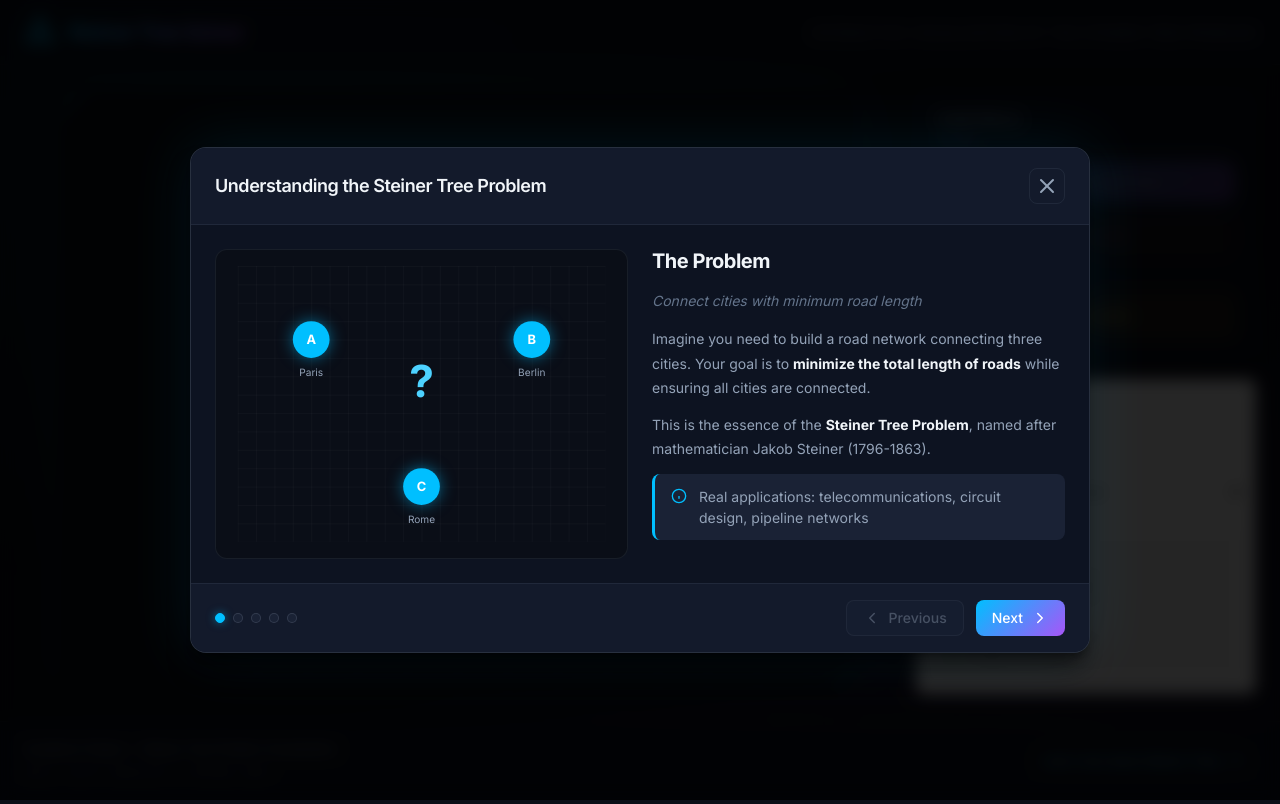
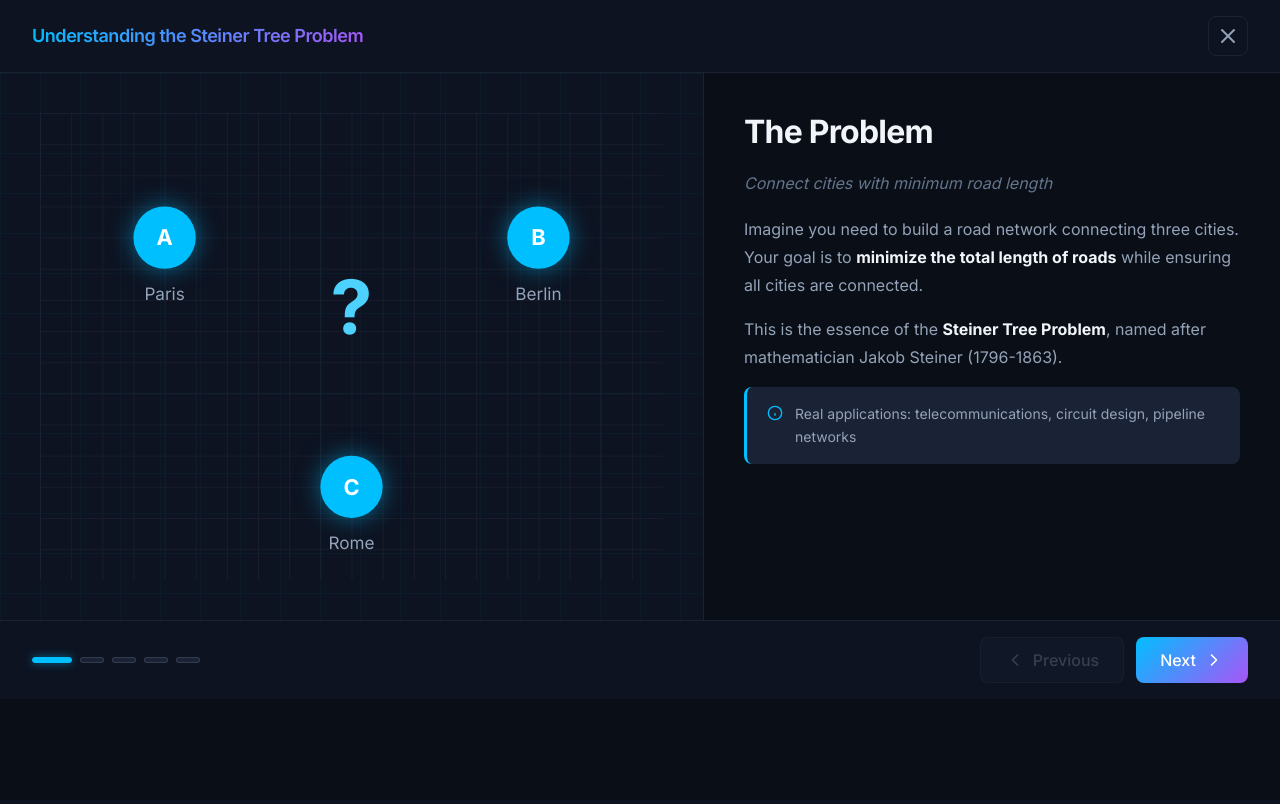
Before and after one commit to sadlowe/steiner-tree-solver, an Angular app in the folder frontend/: page / in a window 1280 px wide. Built offline with nearby package versions, Linux system fonts and the light colour scheme.

Commit message:
feat(frontend): redesign tutorial as fullscreen slides with detailed content

```diff
--- a/frontend/src/app/app.component.html
+++ b/frontend/src/app/app.component.html
@@ -3,7 +3,7 @@
   <app-introduction></app-introduction>
 
   <!-- Header -->
-  <app-header></app-header>
+  <app-header (tutorialClick)="openTutorial()"></app-header>
   <!-- Main Content -->
   <main class="main-content">
     <div class="content-wrapper">
--- a/frontend/src/app/app.component.ts
+++ b/frontend/src/app/app.component.ts
@@ -1,4 +1,4 @@
-import { Component } from '@angular/core';
+import { Component, ViewChild } from '@angular/core';
 import { CommonModule } from '@angular/common';
 import { Point, Edge, SteinerResult } from './models';
 import { SteinerService } from './services';
@@ -29,8 +29,14 @@ import { IntroductionComponent } from './components/introduction/introduction.co
   styleUrl: './app.component.css'
 })
 export class AppComponent {
+  @ViewChild(IntroductionComponent) introComponent!: IntroductionComponent;
+
   /** Application title */
   title = 'Steiner Tree Solver';
+
+  openTutorial(): void {
+    this.introComponent.open();
+  }
 
   /** Array of user-placed terminal points (cities) */
   terminalPoints: Point[] = [];
--- a/frontend/src/app/components/header/header.component.css
+++ b/frontend/src/app/components/header/header.component.css
@@ -60,6 +60,29 @@
   text-transform: uppercase;
 }
 
+/* Tutorial Button */
+.tutorial-btn {
+  display: flex;
+  align-items: center;
+  gap: var(--space-2);
+  padding: var(--space-2) var(--space-4);
+  border-radius: var(--radius-md);
+  background: transparent;
+  border: 1px solid var(--primary-500);
+  color: var(--primary-400);
+  font-size: var(--font-size-sm);
+  font-weight: var(--font-weight-medium);
+  cursor: pointer;
+  transition: all var(--transition-fast);
+  white-space: nowrap;
+}
+
+.tutorial-btn:hover {
+  background: var(--primary-500);
+  color: white;
+  box-shadow: var(--glow-primary);
+}
+
 /* Responsive */
 @media (max-width: 768px) {
   .app-header {
--- a/frontend/src/app/components/header/header.component.html
+++ b/frontend/src/app/components/header/header.component.html
@@ -9,5 +9,9 @@
     <p class="app-subtitle">
       Interactive visualization of the Steiner Tree problem
     </p>
+    <button class="tutorial-btn" (click)="tutorialClick.emit()" aria-label="Open tutorial">
+      <svg xmlns="http://www.w3.org/2000/svg" width="18" height="18" viewBox="0 0 24 24" fill="none" stroke="currentColor" stroke-width="2"><circle cx="12" cy="12" r="10"></circle><path d="M9.09 9a3 3 0 0 1 5.83 1c0 2-3 3-3 3"></path><line x1="12" y1="17" x2="12.01" y2="17"></line></svg>
+      How it works
+    </button>
   </div>
 </header>
--- a/frontend/src/app/components/header/header.component.ts
+++ b/frontend/src/app/components/header/header.component.ts
@@ -1,4 +1,4 @@
-import { Component } from '@angular/core';
+import { Component, EventEmitter, Output } from '@angular/core';
 
 /**
  * Header component displaying the application title and description.
@@ -10,4 +10,6 @@ import { Component } from '@angular/core';
   templateUrl: './header.component.html',
   styleUrl: './header.component.css'
 })
-export class HeaderComponent {}
+export class HeaderComponent {
+  @Output() tutorialClick = new EventEmitter<void>();
+}
--- a/frontend/src/app/components/introduction/introduction.component.css
+++ b/frontend/src/app/components/introduction/introduction.component.css
@@ -1,62 +1,60 @@
 /* ==========================================================================
-   INTRODUCTION COMPONENT - Educational Modal with Illustrations
+   INTRODUCTION COMPONENT - Full-Screen Educational Slides
    ========================================================================== */
 
-/* Overlay */
+/* Full-Screen Overlay */
 .introduction-overlay {
   position: fixed;
   top: 0;
   left: 0;
-  right: 0;
-  bottom: 0;
-  background: rgba(0, 0, 0, 0.85);
-  backdrop-filter: blur(8px);
-  -webkit-backdrop-filter: blur(8px);
+  width: 100vw;
+  height: 100vh;
+  background: var(--bg-primary);
   display: flex;
-  align-items: center;
-  justify-content: center;
+  flex-direction: column;
   z-index: 1000;
-  padding: var(--space-4);
   animation: fade-in 0.3s ease-out;
 }
 
-/* Modal Container */
-.introduction-modal {
-  background: var(--bg-secondary);
-  border: 1px solid var(--border-default);
-  border-radius: var(--radius-xl);
-  max-width: 900px;
-  width: 100%;
-  max-height: 90vh;
-  overflow: hidden;
-  display: flex;
-  flex-direction: column;
-  box-shadow: var(--shadow-xl), 0 0 60px rgba(0, 191, 255, 0.1);
-}
-
-/* Header */
+/* Top Bar */
 .modal-header {
   display: flex;
   justify-content: space-between;
   align-items: center;
-  padding: var(--space-5) var(--space-6);
+  padding: var(--space-4) var(--space-8);
   border-bottom: 1px solid var(--border-subtle);
-  background: var(--bg-tertiary);
+  background: var(--bg-secondary);
+  flex-shrink: 0;
 }
 
 .modal-header h2 {
   font-size: var(--font-size-lg);
   font-weight: var(--font-weight-semibold);
-  color: var(--text-primary);
   margin: 0;
+  background: var(--gradient-primary);
+  -webkit-background-clip: text;
+  -webkit-text-fill-color: transparent;
+  background-clip: text;
+}
+
+.header-right {
+  display: flex;
+  align-items: center;
+  gap: var(--space-4);
+}
+
+.slide-counter {
+  font-size: var(--font-size-sm);
+  color: var(--text-muted);
+  font-family: var(--font-mono);
 }
 
 .close-btn {
   display: flex;
   align-items: center;
   justify-content: center;
-  width: 36px;
-  height: 36px;
+  width: 40px;
+  height: 40px;
   border-radius: var(--radius-md);
   background: transparent;
   border: 1px solid var(--border-subtle);
@@ -66,88 +64,100 @@
 }
 
 .close-btn:hover {
-  background: var(--bg-elevated);
-  color: var(--text-primary);
-  border-color: var(--border-default);
+  background: rgba(239, 68, 68, 0.1);
+  color: var(--error);
+  border-color: var(--error);
 }
 
 /* Slide Container */
 .slide-container {
   flex: 1;
-  overflow-y: auto;
-  padding: var(--space-6);
+  overflow: hidden;
+  position: relative;
 }
 
 .slide {
-  animation: fade-in 0.4s ease-out;
+  width: 100%;
+  height: 100%;
+  animation: slide-in 0.35s ease-out;
 }
 
+@keyframes slide-in {
+  from { opacity: 0; transform: translateX(30px); }
+  to   { opacity: 1; transform: translateX(0); }
+}
+
+/* Two-column full-height layout */
 .slide-content {
   display: grid;
-  grid-template-columns: 1fr 1fr;
-  gap: var(--space-6);
-  align-items: start;
+  grid-template-columns: 55% 45%;
+  height: 100%;
 }
 
-/* Illustration */
+/* Left: Diagram */
 .illustration {
-  background: var(--bg-primary);
-  border: 1px solid var(--border-subtle);
-  border-radius: var(--radius-lg);
-  padding: var(--space-4);
-  aspect-ratio: 4/3;
+  background: var(--bg-secondary);
+  border-right: 1px solid var(--border-subtle);
   display: flex;
   align-items: center;
   justify-content: center;
+  padding: var(--space-10);
+  position: relative;
+  overflow: hidden;
+}
+
+.illustration::before {
+  content: '';
+  position: absolute;
+  inset: 0;
+  background-image:
+    linear-gradient(rgba(0,191,255,0.04) 1px, transparent 1px),
+    linear-gradient(90deg, rgba(0,191,255,0.04) 1px, transparent 1px);
+  background-size: 40px 40px;
+  pointer-events: none;
 }
 
 .diagram {
   width: 100%;
   height: 100%;
+  max-height: 70vh;
 }
 
-/* SVG Styles */
-.city-node {
-  filter: drop-shadow(0 0 8px rgba(0, 191, 255, 0.5));
-}
-
-.steiner-point {
-  filter: drop-shadow(0 0 10px rgba(168, 85, 247, 0.6));
-}
-
-.steiner-glow, .fermat-glow {
-  animation: pulse-glow 2s ease-in-out infinite;
-}
-
-.edge-line {
-  filter: drop-shadow(0 0 3px currentColor);
-}
-
-.question-mark {
-  animation: float 2s ease-in-out infinite;
-}
-
-@keyframes float {
-  0%, 100% { transform: translateY(0); }
-  50% { transform: translateY(-8px); }
-}
-
-/* Explanation */
+/* Right: Explanation */
 .explanation {
   display: flex;
   flex-direction: column;
-  gap: var(--space-4);
+  gap: var(--space-5);
+  padding: var(--space-10) var(--space-10) var(--space-6);
+  overflow-y: auto;
+}
+
+.slide-number-badge {
+  display: inline-flex;
+  align-items: center;
+  gap: var(--space-2);
+  padding: var(--space-1) var(--space-3);
+  background: rgba(0, 191, 255, 0.1);
+  border: 1px solid rgba(0, 191, 255, 0.3);
+  border-radius: 999px;
+  font-size: var(--font-size-xs);
+  color: var(--primary-400);
+  font-weight: var(--font-weight-semibold);
+  text-transform: uppercase;
+  letter-spacing: var(--letter-spacing-wider);
+  width: fit-content;
 }
 
 .explanation h3 {
-  font-size: var(--font-size-xl);
+  font-size: 2rem;
   font-weight: var(--font-weight-bold);
   color: var(--text-primary);
   margin: 0;
+  line-height: 1.2;
 }
 
 .explanation .subtitle {
-  font-size: var(--font-size-sm);
+  font-size: var(--font-size-base);
   color: var(--text-tertiary);
   margin: 0;
   font-style: italic;
@@ -156,178 +166,179 @@
 .description {
   display: flex;
   flex-direction: column;
-  gap: var(--space-3);
+  gap: var(--space-4);
 }
 
 .description p {
-  font-size: var(--font-size-sm);
-  line-height: var(--line-height-relaxed);
+  font-size: var(--font-size-base);
+  line-height: 1.75;
   color: var(--text-secondary);
   margin: 0;
 }
 
-.description strong {
-  color: var(--text-primary);
+.description strong { color: var(--text-primary); }
+
+/* Detail Cards */
+.detail-cards {
+  display: grid;
+  grid-template-columns: 1fr 1fr;
+  gap: var(--space-3);
 }
+
+.detail-card {
+  background: var(--bg-elevated);
+  border: 1px solid var(--border-subtle);
+  border-radius: var(--radius-md);
+  padding: var(--space-4);
+  display: flex;
+  flex-direction: column;
+  gap: var(--space-2);
+}
+
+.detail-card .card-icon { color: var(--primary-400); display: flex; }
+.detail-card .card-title { font-size: var(--font-size-sm); font-weight: var(--font-weight-semibold); color: var(--text-primary); }
+.detail-card .card-text  { font-size: var(--font-size-sm); color: var(--text-tertiary); line-height: 1.5; }
 
 /* Key Point */
 .key-point {
   display: flex;
   align-items: flex-start;
   gap: var(--space-3);
-  padding: var(--space-3) var(--space-4);
+  padding: var(--space-4) var(--space-5);
   background: var(--bg-elevated);
   border-radius: var(--radius-md);
   border-left: 3px solid var(--primary-500);
   font-size: var(--font-size-sm);
   color: var(--text-secondary);
+  line-height: 1.6;
 }
 
-.key-point .icon {
-  color: var(--primary-500);
-  flex-shrink: 0;
-  margin-top: 2px;
-}
-
-.key-point .icon svg {
-  width: 16px;
-  height: 16px;
-}
+.key-point .icon { color: var(--primary-500); flex-shrink: 0; margin-top: 2px; }
 
 /* Comparison Box */
 .comparison {
   display: flex;
   align-items: center;
   gap: var(--space-4);
-  padding: var(--space-4);
+  padding: var(--space-4) var(--space-5);
   border-radius: var(--radius-md);
-  margin-top: var(--space-2);
 }
 
-.comparison .label {
-  font-size: var(--font-size-sm);
-  color: var(--text-secondary);
-}
+.comparison .label   { font-size: var(--font-size-sm); color: var(--text-secondary); }
+.comparison .value   { font-size: var(--font-size-2xl); font-weight: var(--font-weight-bold); font-family: var(--font-mono); }
+.comparison .verdict { font-size: var(--font-size-sm); font-weight: var(--font-weight-semibold); padding: var(--space-2) var(--space-3); border-radius: var(--radius-sm); margin-left: auto; }
 
-.comparison .value {
-  font-size: var(--font-size-lg);
-  font-weight: var(--font-weight-bold);
-  font-family: var(--font-mono);
-}
+.comparison.bad    { background: rgba(239,68,68,0.1);  border: 1px solid rgba(239,68,68,0.2); }
+.comparison.medium { background: rgba(245,158,11,0.1); border: 1px solid rgba(245,158,11,0.2); }
+.comparison.good   { background: rgba(16,185,129,0.1); border: 1px solid rgba(16,185,129,0.2); }
 
-.comparison .verdict {
-  font-size: var(--font-size-xs);
-  font-weight: var(--font-weight-semibold);
-  padding: var(--space-1) var(--space-2);
-  border-radius: var(--radius-sm);
-  margin-left: auto;
-}
+.comparison.bad    .value   { color: var(--error); }
+.comparison.bad    .verdict { background: var(--error); color: white; }
+.comparison.medium .value   { color: var(--warning); }
+.comparison.medium .verdict { background: var(--warning); color: var(--bg-primary); }
+.comparison.good   .value   { color: var(--success); }
+.comparison.good   .verdict { background: var(--success); color: white; }
 
-.comparison.bad {
-  background: rgba(239, 68, 68, 0.1);
-  border: 1px solid rgba(239, 68, 68, 0.2);
-}
-
-.comparison.bad .value { color: var(--error); }
-.comparison.bad .verdict { background: var(--error); color: white; }
-
-.comparison.medium {
-  background: rgba(245, 158, 11, 0.1);
-  border: 1px solid rgba(245, 158, 11, 0.2);
-}
-
-.comparison.medium .value { color: var(--warning); }
-.comparison.medium .verdict { background: var(--warning); color: var(--bg-primary); }
-
-.comparison.good {
-  background: rgba(16, 185, 129, 0.1);
-  border: 1px solid rgba(16, 185, 129, 0.2);
-}
-
-.comparison.good .value { color: var(--success); }
-.comparison.good .verdict { background: var(--success); color: white; }
-
-.hint {
-  font-style: italic;
-  color: var(--primary-400);
-  margin-top: var(--space-2);
-}
+.hint { font-style: italic; color: var(--primary-400); }
 
 /* Formula */
 .formula {
   display: flex;
   flex-direction: column;
   gap: var(--space-2);
-  padding: var(--space-4);
+  padding: var(--space-5);
   background: var(--bg-elevated);
   border-radius: var(--radius-md);
   border: 1px solid var(--border-subtle);
 }
 
-.formula .label {
-  font-size: var(--font-size-xs);
-  color: var(--text-muted);
-  text-transform: uppercase;
-  letter-spacing: var(--letter-spacing-wider);
+.formula .label { font-size: var(--font-size-xs); color: var(--text-muted); text-transform: uppercase; letter-spacing: var(--letter-spacing-wider); }
+.formula .math  { font-family: var(--font-mono); font-size: var(--font-size-xl); color: var(--secondary-400); }
+
+/* Steps */
+.steps { display: flex; flex-direction: column; gap: var(--space-3); }
+
+.step { display: flex; align-items: flex-start; gap: var(--space-3); }
+
+.step-num {
+  width: 28px;
+  height: 28px;
+  border-radius: 50%;
+  background: var(--gradient-primary);
+  color: white;
+  font-size: var(--font-size-sm);
+  font-weight: var(--font-weight-bold);
+  display: flex;
+  align-items: center;
+  justify-content: center;
+  flex-shrink: 0;
 }
 
-.formula .math {
-  font-family: var(--font-mono);
-  font-size: var(--font-size-base);
-  color: var(--secondary-400);
-}
+.step-text { font-size: var(--font-size-sm); color: var(--text-secondary); line-height: 1.6; padding-top: 4px; }
+.step-text strong { color: var(--text-primary); }
 
-/* Footer */
+/* Bottom Navigation */
 .modal-footer {
   display: flex;
   justify-content: space-between;
   align-items: center;
-  padding: var(--space-4) var(--space-6);
+  padding: var(--space-4) var(--space-8);
   border-top: 1px solid var(--border-subtle);
-  background: var(--bg-tertiary);
+  background: var(--bg-secondary);
+  flex-shrink: 0;
+  position: relative;
+}
+
+/* Progress bar */
+.progress-bar-wrap {
+  position: absolute;
+  top: 0;
+  left: 0;
+  right: 0;
+  height: 3px;
+  background: var(--border-subtle);
+}
+
+.progress-bar {
+  height: 100%;
+  background: var(--gradient-primary);
+  transition: width 0.35s ease;
+  box-shadow: 0 0 8px rgba(0,191,255,0.5);
 }
 
 /* Slide Indicators */
-.slide-indicators {
-  display: flex;
-  gap: var(--space-2);
-}
+.slide-indicators { display: flex; gap: var(--space-2); align-items: center; }
 
 .indicator {
-  width: 10px;
-  height: 10px;
-  border-radius: 50%;
+  height: 6px;
+  border-radius: 3px;
   background: var(--bg-elevated);
   border: 1px solid var(--border-default);
   cursor: pointer;
   transition: all var(--transition-fast);
   padding: 0;
+  width: 24px;
 }
 
-.indicator:hover {
-  background: var(--bg-primary);
-  border-color: var(--primary-500);
-}
+.indicator:hover { background: var(--primary-700, #0099cc); border-color: var(--primary-500); }
 
 .indicator.active {
   background: var(--primary-500);
   border-color: var(--primary-500);
+  width: 40px;
   box-shadow: 0 0 8px rgba(0, 191, 255, 0.5);
 }
 
 /* Navigation Buttons */
-.nav-buttons {
-  display: flex;
-  gap: var(--space-3);
-}
+.nav-buttons { display: flex; gap: var(--space-3); }
 
 .nav-btn {
   display: flex;
   align-items: center;
   gap: var(--space-2);
-  padding: var(--space-2) var(--space-4);
+  padding: var(--space-3) var(--space-6);
   border-radius: var(--radius-md);
-  font-size: var(--font-size-sm);
+  font-size: var(--font-size-base);
   font-weight: var(--font-weight-medium);
   cursor: pointer;
   transition: all var(--transition-fast);
@@ -336,30 +347,28 @@
   color: var(--text-secondary);
 }
 
-.nav-btn:hover:not(:disabled) {
-  background: var(--bg-primary);
-  color: var(--text-primary);
-  border-color: var(--primary-500);
+.nav-btn:hover:not(:disabled) { background: var(--bg-primary); color: var(--text-primary); border-color: var(--primary-500); }
+.nav-btn:disabled { opacity: 0.3; cursor: not-allowed; }
+.nav-btn.primary { background: var(--gradient-primary); border: none; color: white; }
+.nav-btn.primary:hover { box-shadow: var(--glow-primary); }
+.nav-btn svg { width: 20px; height: 20px; }
+
+/* SVG animations */
+.city-node     { filter: drop-shadow(0 0 8px rgba(0, 191, 255, 0.5)); }
+.steiner-point { filter: drop-shadow(0 0 10px rgba(168, 85, 247, 0.6)); }
+.steiner-glow,
+.fermat-glow   { animation: pulse-glow 2s ease-in-out infinite; }
+.edge-line     { filter: drop-shadow(0 0 3px currentColor); }
+.question-mark { animation: float 2s ease-in-out infinite; }
+
+@keyframes float {
+  0%, 100% { transform: translateY(0); }
+  50%      { transform: translateY(-8px); }
 }
 
-.nav-btn:disabled {
-  opacity: 0.4;
-  cursor: not-allowed;
-}
-
-.nav-btn.primary {
-  background: var(--gradient-primary);
-  border: none;
-  color: white;
-}
-
-.nav-btn.primary:hover {
-  box-shadow: var(--glow-primary);
-}
-
-.nav-btn svg {
-  width: 18px;
-  height: 18px;
+@keyframes pulse-glow {
+  0%, 100% { opacity: 0.3; }
+  50%      { opacity: 0.7; }
 }
 
 /* Help Button (floating) */
@@ -367,44 +376,47 @@
   position: fixed;
   bottom: var(--space-6);
   right: var(--space-6);
-  width: 48px;
   height: 48px;
-  border-radius: 50%;
-  background: var(--bg-elevated);
-  border: 1px solid var(--border-default);
-  color: var(--primary-400);
+  padding: 0 var(--space-5);
+  border-radius: 999px;
+  background: var(--gradient-primary);
+  border: none;
+  color: white;
   cursor: pointer;
   display: flex;
   align-items: center;
-  justify-content: center;
+  gap: var(--space-2);
   transition: all var(--transition-base);
-  box-shadow: var(--shadow-lg);
+  box-shadow: var(--glow-primary), var(--shadow-lg);
   z-index: 100;
+  font-size: var(--font-size-sm);
+  font-weight: var(--font-weight-semibold);
 }
 
-.help-btn:hover {
-  background: var(--primary-500);
-  color: white;
-  border-color: var(--primary-500);
-  box-shadow: var(--glow-primary);
-  transform: scale(1.05);
-}
+.help-btn:hover { transform: scale(1.05); box-shadow: 0 0 20px rgba(0, 191, 255, 0.6), var(--shadow-lg); }
+.help-btn-label { white-space: nowrap; }
 
 /* Responsive */
-@media (max-width: 768px) {
+@media (max-width: 900px) {
   .slide-content {
     grid-template-columns: 1fr;
+    grid-template-rows: auto 1fr;
+    overflow-y: auto;
+    height: auto;
   }
 
+  .slide-container { overflow-y: auto; }
+
   .illustration {
-    aspect-ratio: 16/10;
+    border-right: none;
+    border-bottom: 1px solid var(--border-subtle);
+    padding: var(--space-6);
+    height: 40vh;
   }
 
-  .modal-header h2 {
-    font-size: var(--font-size-base);
-  }
-
-  .nav-btn span {
-    display: none;
-  }
+  .diagram { max-height: 35vh; }
+  .explanation { padding: var(--space-6); overflow-y: visible; }
+  .detail-cards { grid-template-columns: 1fr; }
+  .modal-header { padding: var(--space-3) var(--space-4); }
+  .modal-footer { padding: var(--space-3) var(--space-4); }
 }
```
